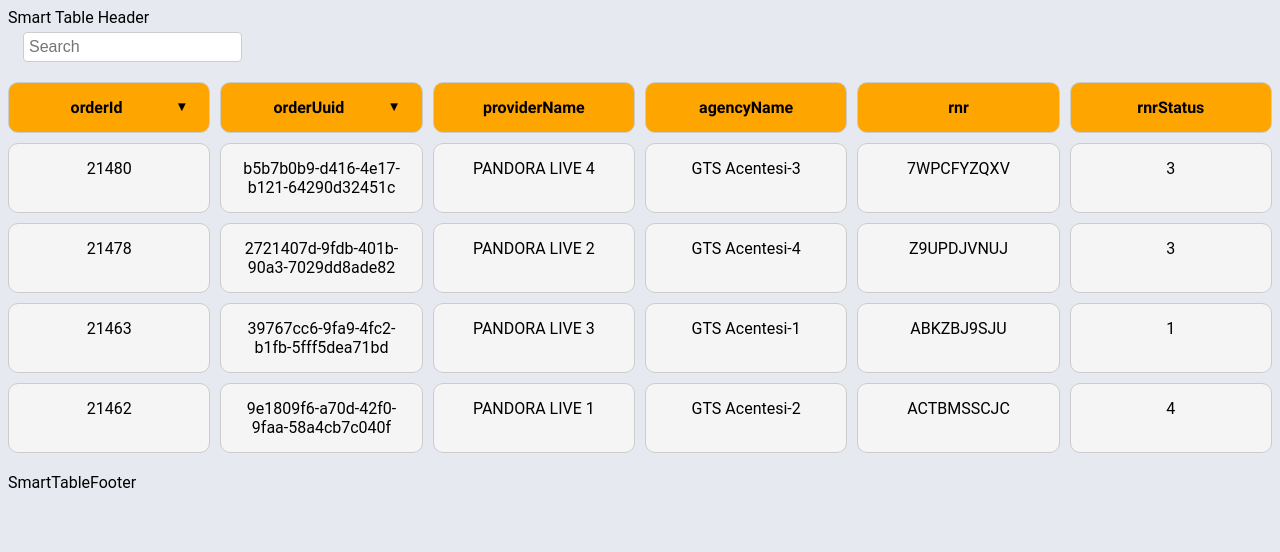
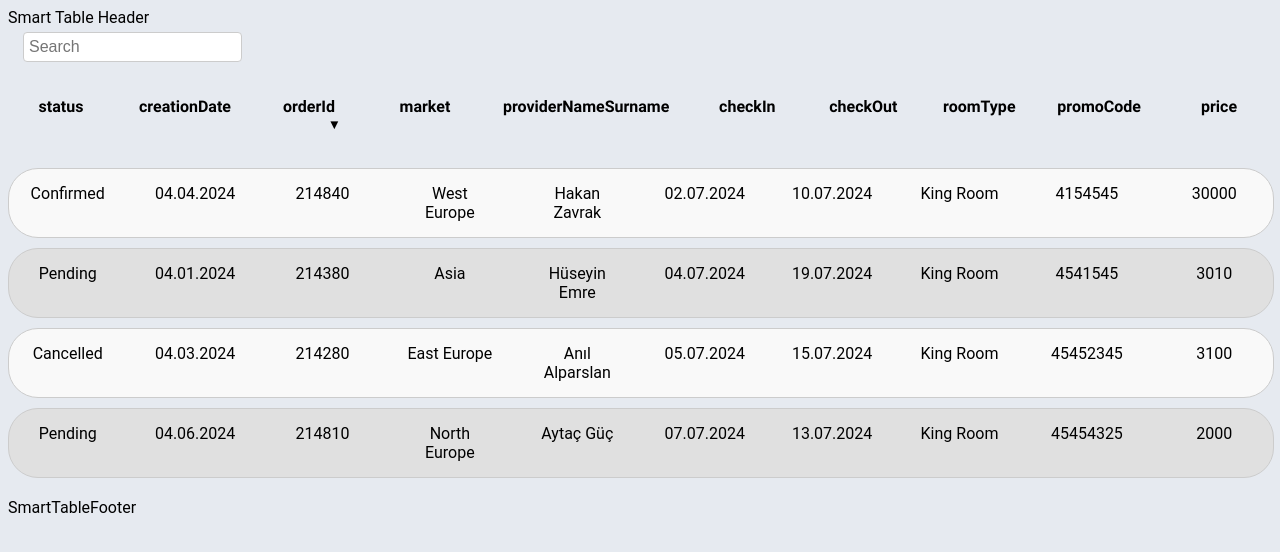
Before and after one commit to Mwiert/miniSpa, a Vue app: page /pinkpanthers in a window 1280 px wide. Shown: the top 552 px of the page. Built offline with nearby package versions, Linux system fonts and the light colour scheme; a web font is replaced by a local one.

Commit message:
Main body css started

```diff
--- a/src/components/SmartTable/SmartTableBody.vue
+++ b/src/components/SmartTable/SmartTableBody.vue
@@ -1,21 +1,24 @@
 <template>
   <div class="smart-table-body-c">
+    <div class="smart-table-main-grid">
       <div class="grid-header" v-for="(header, index) in headers" :key="index">
         {{ header }}
         <button v-if="this.sortableColumns.includes(header)" @click="sort(header)" class="sort-button">
           {{ sortedColumns[index] == true ? "▲" : "▼" }}
         </button>
       </div>
-    <div v-if="noItemsFound" class="grid-row no-items-found"> <!-- V-if ile noItemFound propumuza göre true veya false alıyoruz bunun aramasını smarttable componentimizde yapıyoruz eğer true ise alttaki satırlar render edilir false ise bu satırlar görmezden gelinip normal tablomuz oluşur-->
+    </div>
+    <div v-if="noItemsFound" class="grid-row no-items-found"><!-- V-if ile noItemFound propumuza göre true veya false alıyoruz bunun aramasını smarttable componentimizde yapıyoruz eğer true ise alttaki satırlar render edilir false ise bu satırlar görmezden gelinip normal tablomuz oluşur-->
       <div :colspan="headers.length" class="no-grid-item">
         No Item Found
       </div>
     </div>
-    <div class="grid-row" v-for="(tableRow, rowIndex) in tableData" :key="rowIndex">
-      <div v-for="(cell, cellIndex) in headers" :key="cellIndex" class="grid-item" :class="{clickable : options.clickable}"
-
-      @click="handleClick(cell, rowIndex, cellIndex, tableRow[cell])" >
+    <div class="smart-table-row-grid">
+      <div :class="['grid-row', rowClass(rowIndex)]" v-for="(tableRow, rowIndex) in tableData" :key="rowIndex">
+        <div v-for="(cell, cellIndex) in headers" :key="cellIndex" class="grid-item" :class="{ clickable: options.clickable }"
+          @click="handleClick(cell, rowIndex, cellIndex, tableRow[cell])">
           {{ tableRow[cell] }}
+        </div>
       </div>
     </div>
   </div>
@@ -25,7 +28,7 @@
 export default {
   name: 'SmartTableBody',
   props: {
-    tableData: Object,
+    tableData: Array,
     options: Object,
     sortableColumns: Array,
     noItemsFound: {
@@ -35,7 +38,7 @@ export default {
   },
   data() {
     return {
-      sortedTableData: Object,
+      sortedTableData: [] as Array<Record<string, any>>,
       // To keep track of the sorting status of columns
       sortedColumns: [] as Array<boolean>
     }
@@ -55,13 +58,11 @@ export default {
   methods: {
     sort(header: string) {
       console.log('Sort: ', header)
-
       // Get the index of the column and change its previous sort state
       const index = this.headers.indexOf(header)
       this.sortedColumns[index] = !this.sortedColumns[index]
-
       // Sort by column data type
-      if (typeof this.sortedTableData[0][header] == 'string') {
+      if (typeof this.sortedTableData[0][header] === 'string') {
         this.sortedTableData.sort((a, b) => {
           return this.sortedColumns[index]
             ? a[header].localeCompare(b[header])
@@ -72,52 +73,78 @@ export default {
           return this.sortedColumns[index] ? a[header] - b[header] : b[header] - a[header]
         })
       }
-
     },
-    handleClick(cell, rowIndex, cellIndex, cellData) {
+    handleClick(cell: string, rowIndex: number, cellIndex: number, cellData: any) {
       const columnName = this.headers[cellIndex];
       console.log(columnName)
       const clickableColumns = this.options.clickableColumns;
-      if(clickableColumns.includes(columnName)){
+      if (clickableColumns.includes(columnName)) {
         //gerekli yönlendirme işlemleri burada yapılabilir.
-        window.location.href=`https://www.google.com/search?q=${cellData}`;
+        window.location.href = `https://www.google.com/search?q=${cellData}`;
         this.$emit('cell-click', { cell, rowIndex, cellIndex })
       }
-
+    },
+    rowClass(rowIndex: number) {
+      return rowIndex % 2 === 0 ? 'even-row' : 'odd-row';
     }
   },
-
 }
 </script>
 
 <style lang="scss" scoped>
 .smart-table-body-c {
-  display: grid;
+  display: block;
   margin-top: 20px;
   margin-bottom: 20px;
-  grid-template-columns: v-bind(
-    'gridTemplateColumns'
-  ); //computed içerisinde column sayısını dinamik olarak alıp vbind ile css içine geç
   gap: 10px;
 
   &.fadeIn {
     animation: fadeIn 1s ease-in-out;
   }
 
+  .smart-table-main-grid {
+    display: grid;
+    grid-template-columns: v-bind('gridTemplateColumns');//computed içerisinde column sayısını dinamik olarak alıp vbind ile css içine geç
+    width: 100%;
+    gap: 10px;
+    margin-bottom: 20px;
+  }
+
+  .smart-table-row-grid {
+    width: 100%;
+    gap: 10px;
+  }
+
+  .grid-row {
+    display: grid;
+    grid-template-columns: v-bind('gridTemplateColumns');
+    width: 100%;
+    gap: 10px;
+    margin-bottom: 10px;
+    border: 1px solid #ccc;
+    border-radius: 30px;
+
+    &.even-row {
+      background-color: #f9f9f9;
+    }
+
+    &.odd-row {
+      background-color: #e0e0e0;
+    }
+  }
+
   .grid-header {
     font-weight: bold;
-    background-color: orange;
     color: black;
     padding: 15px;
     border: 1px solid #ccc;
     text-align: center;
     border-radius: 10px;
-    transition:
-      transform 0.2s,
-      background-color 0.3s;
+    border: none;
+    transition: transform 0.2s, background-color 0.3s;
 
     &:hover {
-      background-color: #ffd900;
+      background-color: #ffffff;
     }
   }
 
@@ -126,16 +153,15 @@ export default {
     border: 1px solid #ccc;
     text-align: center;
     border-radius: 10px;
-    transition:
-      transform 0.2s,
-      background-color 0.3s;
-    background-color: #f5f5f5;
+    border: none;
+    transition: transform 0.2s, background-color 0.3s;
 
     &:hover {
       background-color: #ff4949;
       box-shadow: 0 4px 8px rgba(0, 0, 0, 0.1);
     }
   }
+
   .no-grid-item {
     padding: 15px;
     border: 1px solid #ccc;
@@ -144,11 +170,6 @@ export default {
     border-radius: 10px;
     transition: transform 0.2s, background-color 0.3s;
     background-color: #ff0000;
-}
-}
-
-.grid-row {
-  display: contents;
   }
 
   .sort-button {
@@ -166,4 +187,5 @@ export default {
       opacity: 1;
     }
   }
+}
 </style>
--- a/src/components/SmartTable/SmartTableSearchBar.vue
+++ b/src/components/SmartTable/SmartTableSearchBar.vue
@@ -2,7 +2,7 @@
     <form class="search-bar-c">
         <div>
             <input type="text" v-model="searchInput" @input="handleSearch" placeholder="Search">
-            <button type="button" class="clear-button" @click="clearSearch" v-if="searchInput">✕</button>
+            <button type="button" class="clear-button" @click="clearSearch" v-if="searchInput">✕</button>  <!-- V-if ile arama yerimiz boşken clear butonumuzu gizliyoruz eğer herhangi bir yazı yazılırsa boş olmadığı için false döner ve butonumuz gözükür.-->
         </div>
     </form>
 </template>
--- a/src/components/SmartTable/dummy.js
+++ b/src/components/SmartTable/dummy.js
@@ -1,35 +1,51 @@
 const dummy = [
    {
-      orderId: 21480,
-      orderUuid: "b5b7b0b9-d416-4e17-b121-64290d32451c",
-      providerName: "PANDORA LIVE 4",
-      agencyName: "GTS Acentesi-3",
-      rnr: "7WPCFYZQXV",
-      rnrStatus: 3,
+      status:"Confirmed",
+      creationDate:"04.04.2024",
+      orderId: 214840,
+      market: "West Europe",
+      providerNameSurname: "Hakan Zavrak",
+      checkIn: "02.07.2024",
+      checkOut: "10.07.2024",
+      roomType: "King Room",
+      promoCode: "4154545",
+      price: 30000,
    },
    {
-      orderId: 21478,
-      orderUuid: "2721407d-9fdb-401b-90a3-7029dd8ade82",
-      providerName: "PANDORA LIVE 2",
-      agencyName: "GTS Acentesi-4",
-      rnr: "Z9UPDJVNUJ",
-      rnrStatus: 3,
+      status:"Pending",
+      creationDate:"04.01.2024",
+      orderId: 214380,
+      market: "Asia",
+      providerNameSurname: "Hüseyin Emre",
+      checkIn: "04.07.2024",
+      checkOut: "19.07.2024",
+      roomType: "King Room",
+      promoCode: "4541545",
+      price: 3010,
    },
    {
-      orderId: 21463,
-      orderUuid: "39767cc6-9fa9-4fc2-b1fb-5fff5dea71bd",
-      providerName: "PANDORA LIVE 3",
-      agencyName: "GTS Acentesi-1",
-      rnr: "ABKZBJ9SJU",
-      rnrStatus: 1,
+      status:"Cancelled",
+      creationDate:"04.03.2024",
+      orderId: 214280,
+      market: "East Europe",
+      providerNameSurname: "Anıl Alparslan",
+      checkIn: "05.07.2024",
+      checkOut: "15.07.2024",
+      roomType: "King Room",
+      promoCode: "45452345",
+      price: 3100,
    },
    {
-      orderId: 21462,
-      orderUuid: "9e1809f6-a70d-42f0-9faa-58a4cb7c040f",
-      providerName: "PANDORA LIVE 1",
-      agencyName: "GTS Acentesi-2",
-      rnr: "ACTBMSSCJC",
-      rnrStatus: 4,
+      status:"Pending",
+      creationDate:"04.06.2024",
+      orderId: 214810,
+      market: "North Europe",
+      providerNameSurname: "Aytaç Güç",
+      checkIn: "07.07.2024",
+      checkOut: "13.07.2024",
+      roomType: "King Room",
+      promoCode: "45454325",
+      price: 2000,
    },
 ];
 
```
Lines whose indentation alone changed are shown as unchanged.
